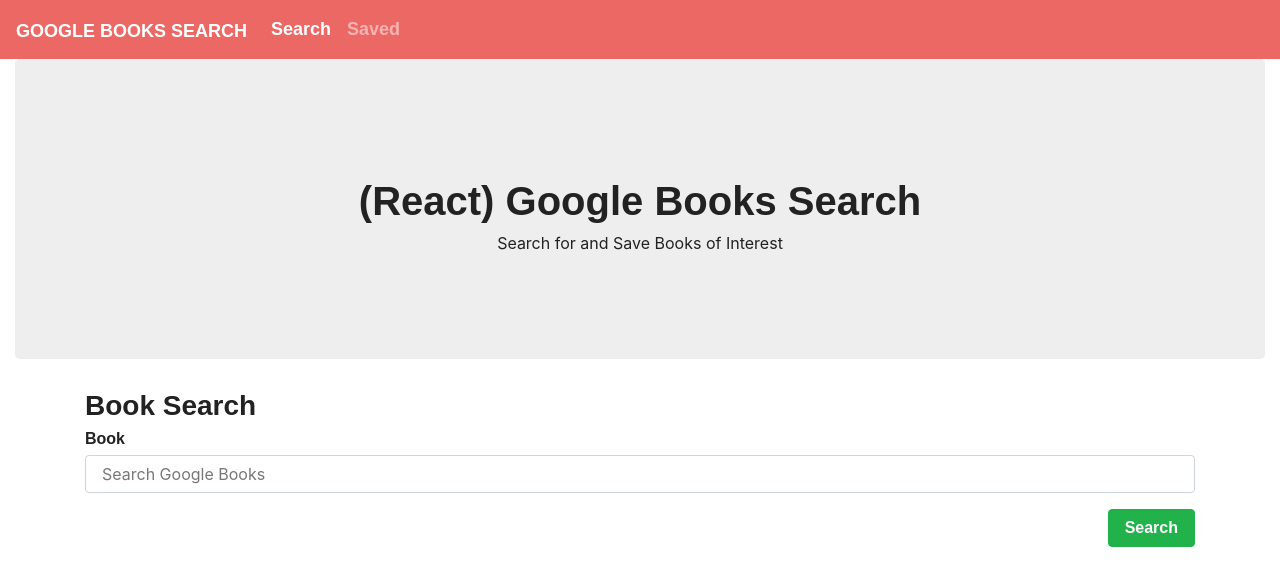
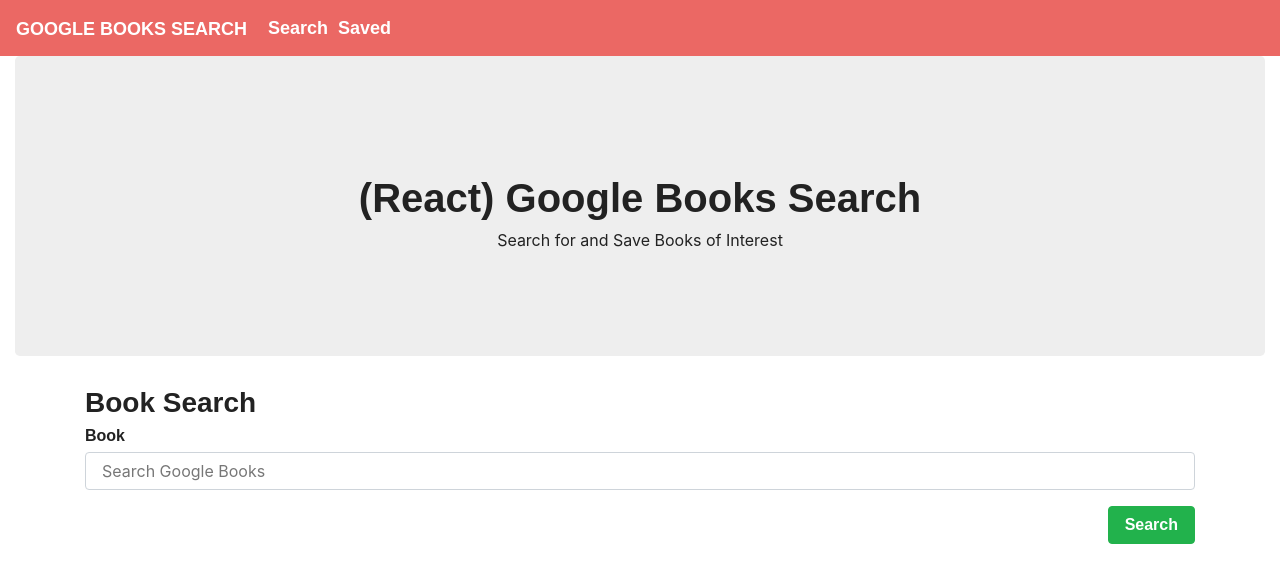
Before and after one commit to kevkevwuhoo/google-books-search, a React (Create React App) app in the folder client/: page / in a window 1280 px wide. Shown: the top 586 px of the page. Built offline with nearby package versions, Linux system fonts and the light colour scheme; a web font is replaced by a local one.

Commit message:
Changed nav items to link components

```diff
--- a/client/src/components/Nav/index.js
+++ b/client/src/components/Nav/index.js
@@ -1,21 +1,27 @@
 import React from "react";
+import { Link } from "react-router-dom";
 
 function Nav() {
   return (
-    <nav className="navbar navbar-expand navbar-dark bg-primary">
+    <nav className="navbar navbar-expand-lg navbar-dark bg-primary">
       <a className="navbar-brand" href="/">
         Google Books Search
       </a>
-      <div className="navbar-nav">
-        <a className="nav-item nav-link active" href="/search">
-          Search
-        </a>
-        <a className="nav-item nav-link" href="/saved">
-          Saved
-        </a>
-      </div>
+      <Link style={styles.link} to="/search">
+        Search
+      </Link>
+      <Link style={styles.link} to="/saved">
+        Saved
+      </Link>
     </nav>
   );
 }
 
 export default Nav;
+
+const styles = {
+  link: {
+    color: "white",
+    padding: "5px",
+  },
+};
```
